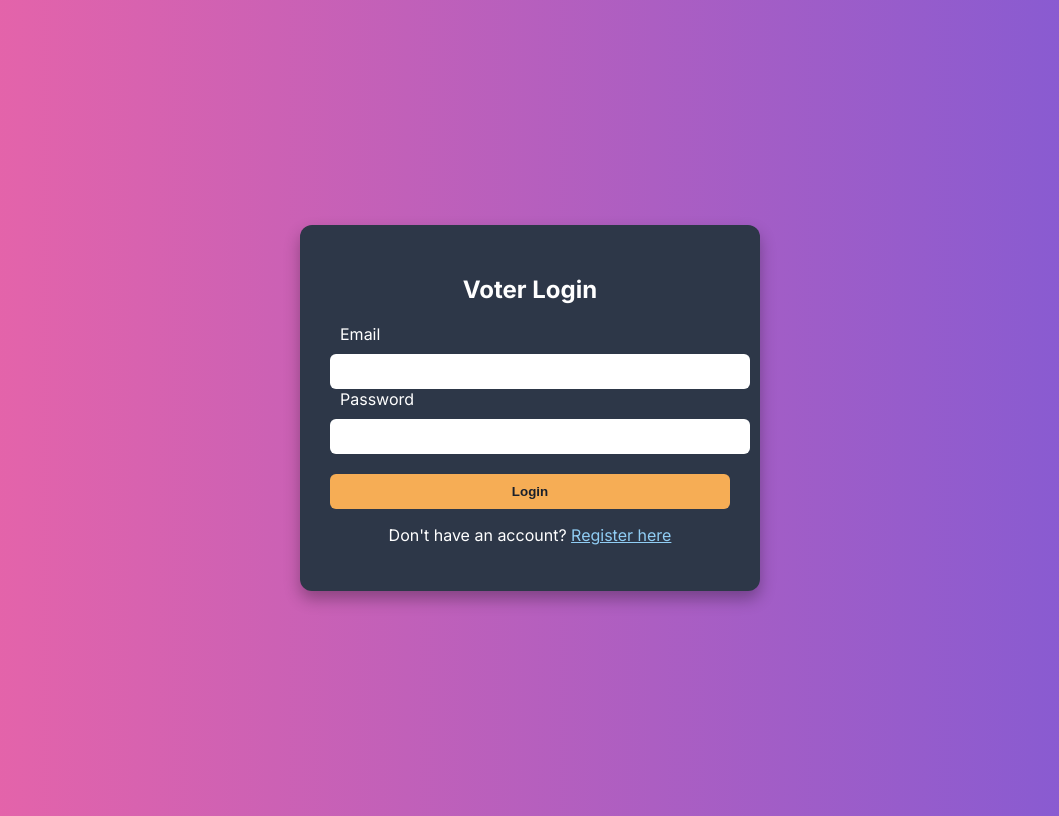
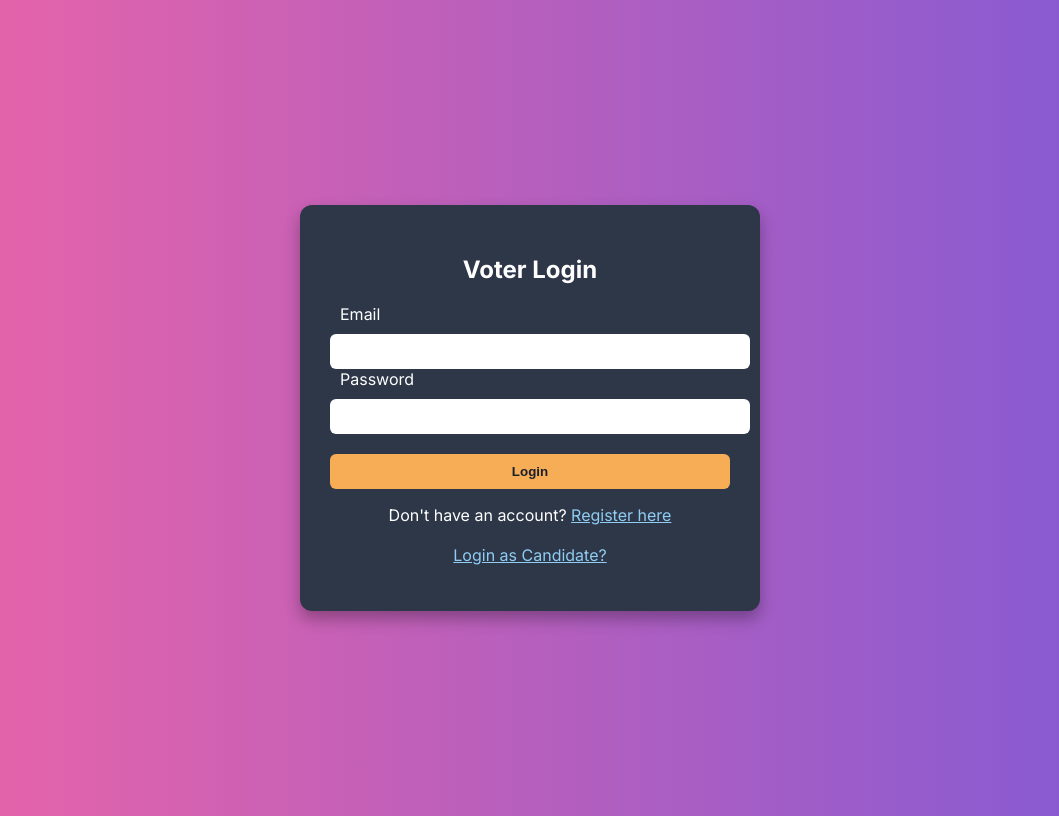
Before and after one commit to gefranc/online-election-system, a PHP site: page /login.php in a window 1280 px wide. Shown: the whole page, without its empty margins (110-1169 px from the left). Run offline with PHP 8.4, Linux system fonts and the light colour scheme.

Commit message:
Update login.php

```diff
--- a/login.php
+++ b/login.php
@@ -3,6 +3,12 @@ session_start();
 require 'config/config.php'; // DB connection
 
 $msg = "";
+
+if (isset($_SESSION['voter_id']) && !empty($_SESSION['voter_id'])) {
+    header("Location: dashboard.php");
+    exit();
+}
+
 
 if ($_SERVER['REQUEST_METHOD'] === 'POST') {
     $email = trim($_POST['email']);
@@ -93,6 +99,10 @@ if ($_SERVER['REQUEST_METHOD'] === 'POST') {
         <input type="submit" value="Login">
         <p class="msg"><?= $msg ?></p>
         <p style="text-align:center;">Don't have an account? <a href="register.php">Register here</a></p>
+        <p style="text-align:center;margin-top:20px;">
+        <a href="candidate/candidate_login.php">Login as Candidate?</a>
+        </p>
+
     </form>
 </body>
 </html>
```
